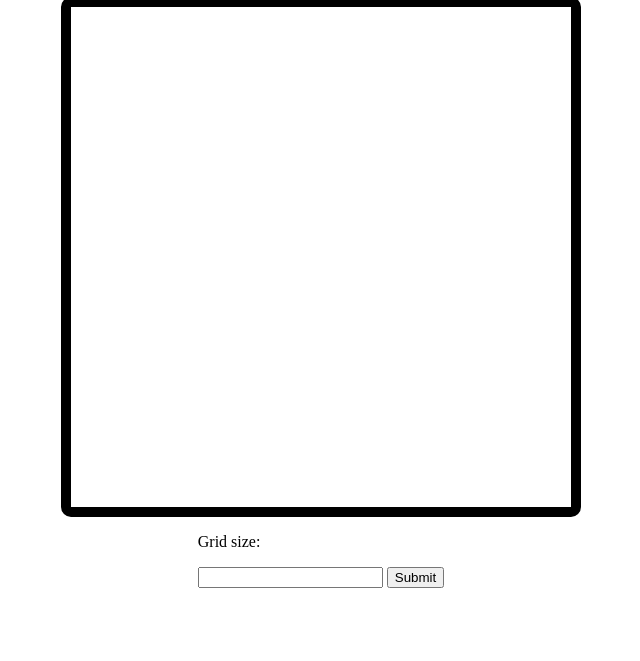
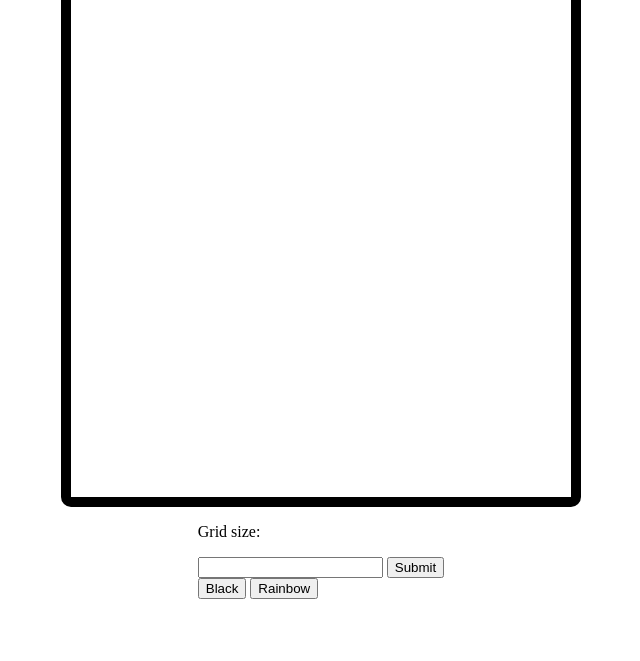
Before and after one commit to sfk30/etch-a-sketch, a plain HTML site: page index.html in a window 1280 px wide. Shown: the part 139-800 px from the top of the page, without its empty margins (319-959 px from the left). Drawn offline with Linux system fonts and the light colour scheme.

Commit message:
Added pen color buttons

```diff
--- a/index.html
+++ b/index.html
@@ -16,6 +16,10 @@
     <div id="user-inputs">
         <p>Grid size:</p><input type="text" id="user-size">
         <button id="sub-btn">Submit</button>
+        <div id="colors">
+            <button id="black">Black</button>
+            <button id="rainbow">Rainbow</button>
+        </div>
     </div>
 
     <script src="script.js"></script>
```
